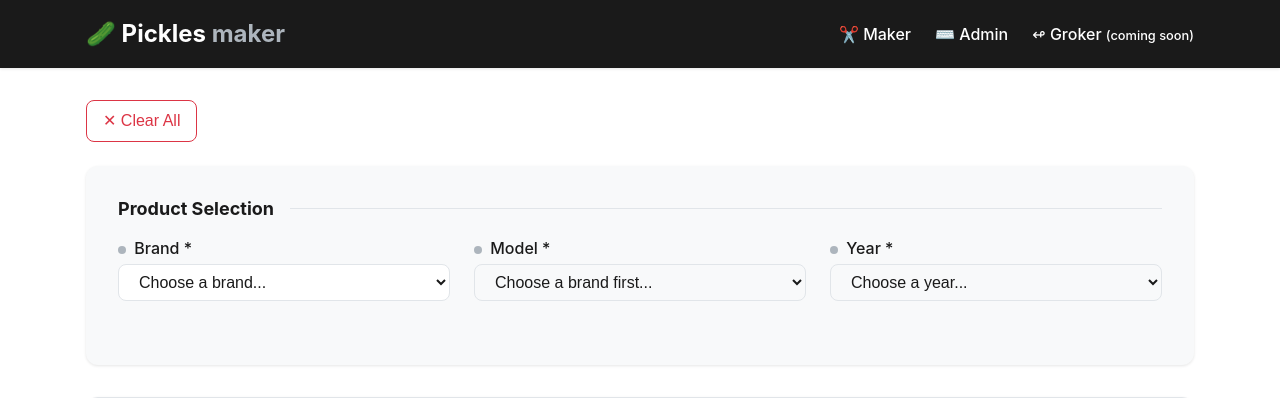
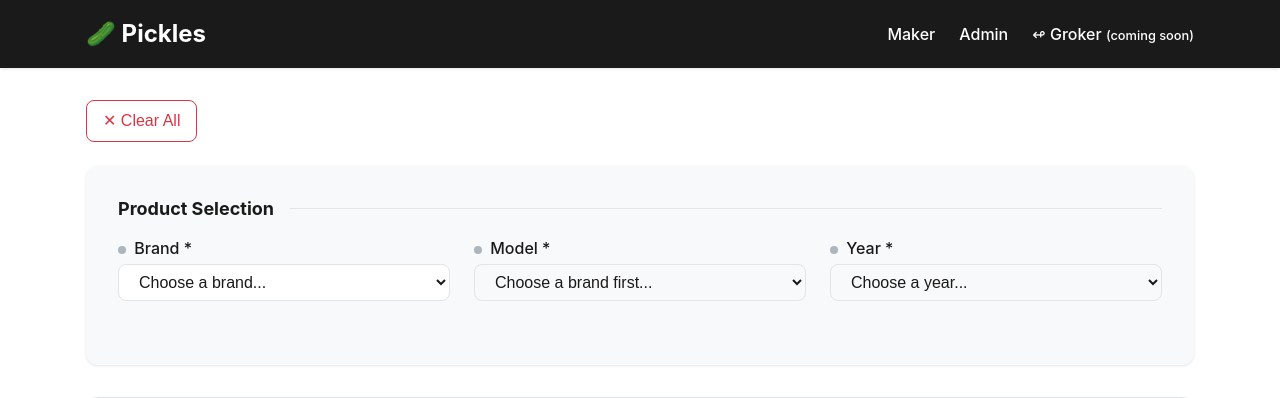
Before and after one commit to janlindblad/pickles, a Django app: page / in a window 1280 px wide. Shown: the top 398 px of the page. Run offline with Django 5.2, Linux system fonts and the light colour scheme; data comes from the database, SQL or seed files in the repository; parts of the project's set-up code (start-up, migrations or seed data) failed here and were passed over.

Commit message:
more pickle

```diff
--- a/maker/static/maker/css/components.css
+++ b/maker/static/maker/css/components.css
@@ -71,7 +71,7 @@
 }
 
 .btn-clear:hover:not(:disabled) {
-    background-color: #8fbf9a;
+    background-color: #e88173;
     border-color: var(--error-color);
     color: white;
 }
@@ -117,7 +117,7 @@
 .form-control:focus {
     border-color: var(--secondary-color);
     outline: 0;
-    box-shadow: 0 0 0 0.2rem rgba(0, 212, 170, 0.25);
+    box-shadow: 0 0 0 0.2rem rgba(110, 181, 103, 0.25);
 }
 
 .form-select {
@@ -138,7 +138,7 @@
 .form-select:focus {
     border-color: var(--secondary-color);
     outline: 0;
-    box-shadow: 0 0 0 0.2rem rgba(0, 212, 170, 0.25);
+    box-shadow: 0 0 0 0.2rem rgba(123, 199, 125, 0.25);
 }
 
 .form-select:disabled {
--- a/speeder/templates/speeder/index.html
+++ b/speeder/templates/speeder/index.html
@@ -706,7 +706,7 @@
             <!-- Header -->
             <div class="speeder-header">
                 <div>
-                    <h1 class="speeder-title">🏎️ Speeder</h1>
+                    <h1 class="speeder-title">Speeder</h1>
                     <p class="speeder-subtitle">Bulk Data Management Interface</p>
                 </div>
             </div>
--- a/templates/base_navbar.html
+++ b/templates/base_navbar.html
@@ -2,15 +2,15 @@
 <nav class="navbar">
     <div class="container d-flex justify-content-between align-items-center">
         <a href="{% url 'maker:start' %}" class="navbar-brand">
-            <span class="pickles-logo">🥒</span> Pickles <span class="text-muted">maker</span>
+            <span class="pickles-logo">🥒</span> Pickles </span> <!-- class="text-muted">maker</span> -->
         </a>
 
         <ul class="navbar-nav">
-            <li><a href="{% url 'maker:start' %}">✂️ Maker</a></li>
+            <li><a href="{% url 'maker:start' %}">Maker</a></li>
             {% if user.is_staff %}
-                <li><a href="{% url 'speeder:index' %}">🏎️ Speeder</a></li>
+                <li><a href="{% url 'speeder:index' %}">Speeder</a></li>
             {% endif %}
-            <li><a href="{% url 'admin:index' %}">⌨️ Admin</a></li>
+            <li><a href="{% url 'admin:index' %}">Admin</a></li>
             <li><a href="#" class="text-muted">↫ Groker <span style="font-size: 0.8em;">(coming soon)</span></a></li>
         </ul>
     </div>
```
